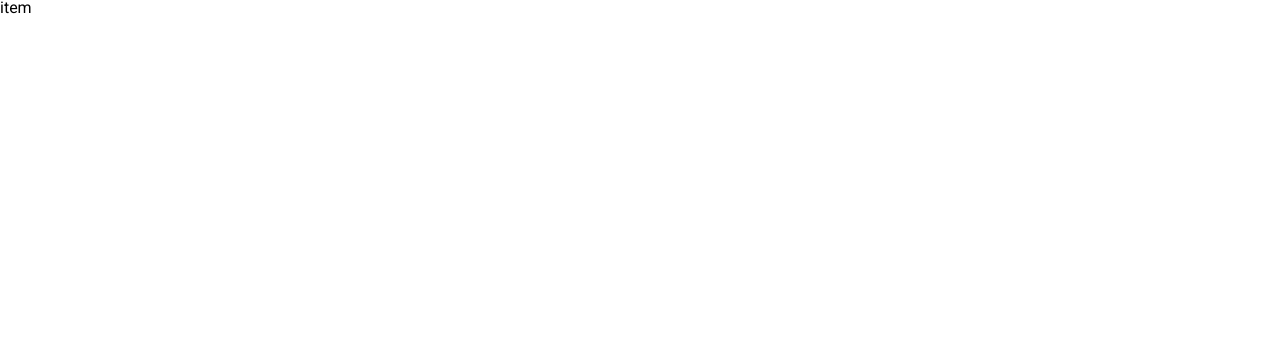
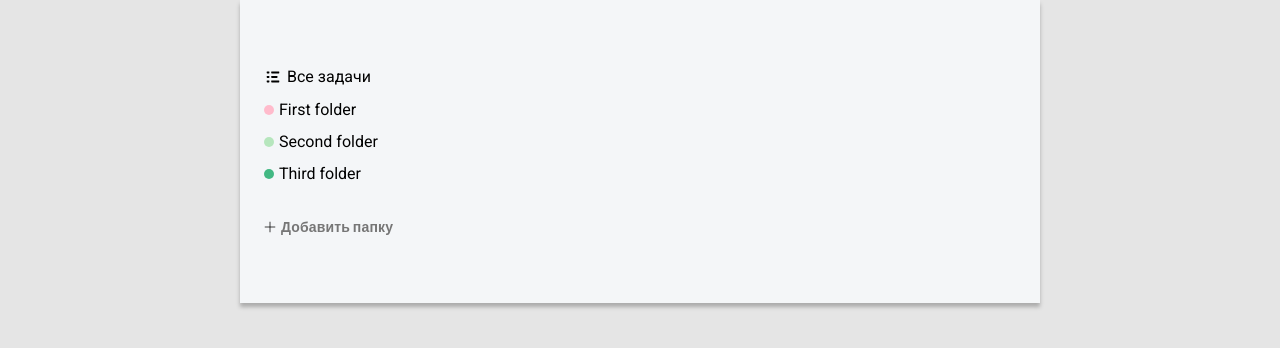
Before and after one commit to windwalk321/todo, a Vue app: page / in a window 1280 px wide. Shown: the top 348 px of the page. Built offline with nearby package versions, Linux system fonts and the light colour scheme.

Commit message:
sidebar template

```diff
--- a/src/App.vue
+++ b/src/App.vue
@@ -1,24 +1,42 @@
 <template>
   <div id="app">
-    <div class="sidebar">
-      <ul class="sidebar__list">
-        <li class="sidebar__item">item</li>
-      </ul>
-    </div>
+    <sidebar />
   </div>
 </template>
 
 <script>
+import Sidebar from './components/Sidebar'
 
 export default {
-  name: 'app'
+  name: 'app',
+  components: {
+    Sidebar
+  }
 }
 </script>
 
 <style lang="scss">
-@import url('https://fonts.googleapis.com/css?family=Roboto&display=swap');
-
+@import url('https://fonts.googleapis.com/css?family=Lato|Roboto&display=swap');
+* {
+  box-sizing: border-box;
+}
+body {
+  background: #E5E5E5;
+}
 #app {
-  font-family: 'Roboto';
+  font-family: 'Roboto', sans-serif;
+  max-width: 800px;
+  margin: 0 auto;
+  background: #F4F6F8;
+  box-shadow: 0px 4px 4px rgba(0, 0, 0, 0.25);
+}
+.button {
+  font-family: 'Lato', sans-serif;
+  border: 0;
+  font-weight: 600;
+  display: flex;
+  align-items: center;
+  background-color: transparent;
+  cursor: pointer;
 }
 </style>
--- /dev/null
+++ b/src/components/Sidebar.vue
@@ -0,0 +1,123 @@
+<template>
+  <div class="sidebar">
+    <ul class="sidebar__list">
+      <li class="sidebar__item">
+        <svg
+          width="18"
+          height="18"
+          viewBox="0 0 18 18"
+          fill="none"
+          xmlns="http://www.w3.org/2000/svg"
+        >
+          <path
+            d="M12.96 8.10001H7.74001C7.24321 8.10001 7.20001 8.50231 7.20001 9.00001C7.20001 9.49771 7.24321 9.90001 7.74001 9.90001H12.96C13.4568 9.90001 13.5 9.49771 13.5 9.00001C13.5 8.50231 13.4568 8.10001 12.96 8.10001V8.10001ZM14.76 12.6H7.74001C7.24321 12.6 7.20001 13.0023 7.20001 13.5C7.20001 13.9977 7.24321 14.4 7.74001 14.4H14.76C15.2568 14.4 15.3 13.9977 15.3 13.5C15.3 13.0023 15.2568 12.6 14.76 12.6ZM7.74001 5.40001H14.76C15.2568 5.40001 15.3 4.99771 15.3 4.50001C15.3 4.00231 15.2568 3.60001 14.76 3.60001H7.74001C7.24321 3.60001 7.20001 4.00231 7.20001 4.50001C7.20001 4.99771 7.24321 5.40001 7.74001 5.40001ZM4.86001 8.10001H3.24001C2.74321 8.10001 2.70001 8.50231 2.70001 9.00001C2.70001 9.49771 2.74321 9.90001 3.24001 9.90001H4.86001C5.35681 9.90001 5.40001 9.49771 5.40001 9.00001C5.40001 8.50231 5.35681 8.10001 4.86001 8.10001ZM4.86001 12.6H3.24001C2.74321 12.6 2.70001 13.0023 2.70001 13.5C2.70001 13.9977 2.74321 14.4 3.24001 14.4H4.86001C5.35681 14.4 5.40001 13.9977 5.40001 13.5C5.40001 13.0023 5.35681 12.6 4.86001 12.6ZM4.86001 3.60001H3.24001C2.74321 3.60001 2.70001 4.00231 2.70001 4.50001C2.70001 4.99771 2.74321 5.40001 3.24001 5.40001H4.86001C5.35681 5.40001 5.40001 4.99771 5.40001 4.50001C5.40001 4.00231 5.35681 3.60001 4.86001 3.60001Z"
+            fill="black"
+          />
+        </svg>
+        <span class="item__title">Все задачи</span>
+      </li>
+      <li
+        class="sidebar__item"
+        v-for="folder in folders"
+        :key="folder.id"
+      >
+        <i class="item__icon" :class="`item__icon--${folder.color}`"></i>
+        <span class="item__title">{{ folder.title }}</span>
+      </li>
+    </ul>
+    <button class="button sidebar__button">
+      <svg
+        width="12"
+        height="12"
+        viewBox="0 0 16 16"
+        fill="none"
+        xmlns="http://www.w3.org/2000/svg"
+      >
+        <path
+          d="M8 1V15"
+          stroke="black"
+          strokeWidth="2"
+          strokeLinecap="round"
+          strokeLinejoin="round"
+        />
+        <path
+          d="M1 8H15"
+          stroke="black"
+          strokeWidth="2"
+          strokeLinecap="round"
+          strokeLinejoin="round"
+        />
+      </svg>
+      <span class="button__title">Добавить папку</span>
+    </button>
+  </div>
+</template>
+
+<script>
+import { mapState } from 'vuex'
+
+export default {
+  name: 'Sidebar',
+  computed: {
+    ...mapState(['folders'])
+  }
+}
+</script>
+
+<style lang="scss">
+.sidebar {
+  width: 200px;
+  padding: 60px 20px;
+  &__list {
+    margin-bottom: 20px;
+  }
+  &__item {
+    padding: 8px 4px;
+    display: flex;
+    align-items: center;
+  }
+  .item__title {
+    margin-left: 5px;
+  }
+  .item__icon {
+    display: inline-block;
+    width: 10px;
+    height: 10px;
+    border-radius: 50%;
+    &--grey {
+      background-color: #c9d1d3;
+    }
+    &--lime {
+      background-color: #b6e6bd;
+    }
+    &--purple {
+      background-color: #c355f5;
+    }
+    &--black {
+      background-color: #08001a;
+    }
+    &--red {
+      background-color: #ff6464;
+    }
+    &--green {
+      background-color: #42b883;
+    }
+    &--blue {
+      background-color: #64c4ed;
+    }
+    &--pink {
+      background-color: #ffbbcc;
+    }
+  }
+  &__button {
+    font-size: 14px;
+    color: #767676;
+    letter-spacing: 0.15px;
+    padding: 8px 4px;
+    .button__title {
+      margin-left: 5px;
+    }
+  }
+}
+
+</style>
--- a/src/store/index.js
+++ b/src/store/index.js
@@ -11,17 +11,17 @@
       {
         id: 1,
         title: 'First folder',
-        color: '#42B883'
+        color: 'pink'
       },
       {
         id: 2,
         title: 'Second folder',
-        color: '#64C4ED'
+        color: 'lime'
       },
       {
         id: 3,
         title: 'Third folder',
-        color: '#FFBBCC'
+        color: 'green'
       }
     ],
     items: [
--- a/src/store/state.js
+++ /dev/null
@@ -1,4 +0,0 @@
-export default {
-  todoList: JSON.parse(localStorage.getItem('todo-list') || '[]'),
-  filter: 'all'
-}
```
